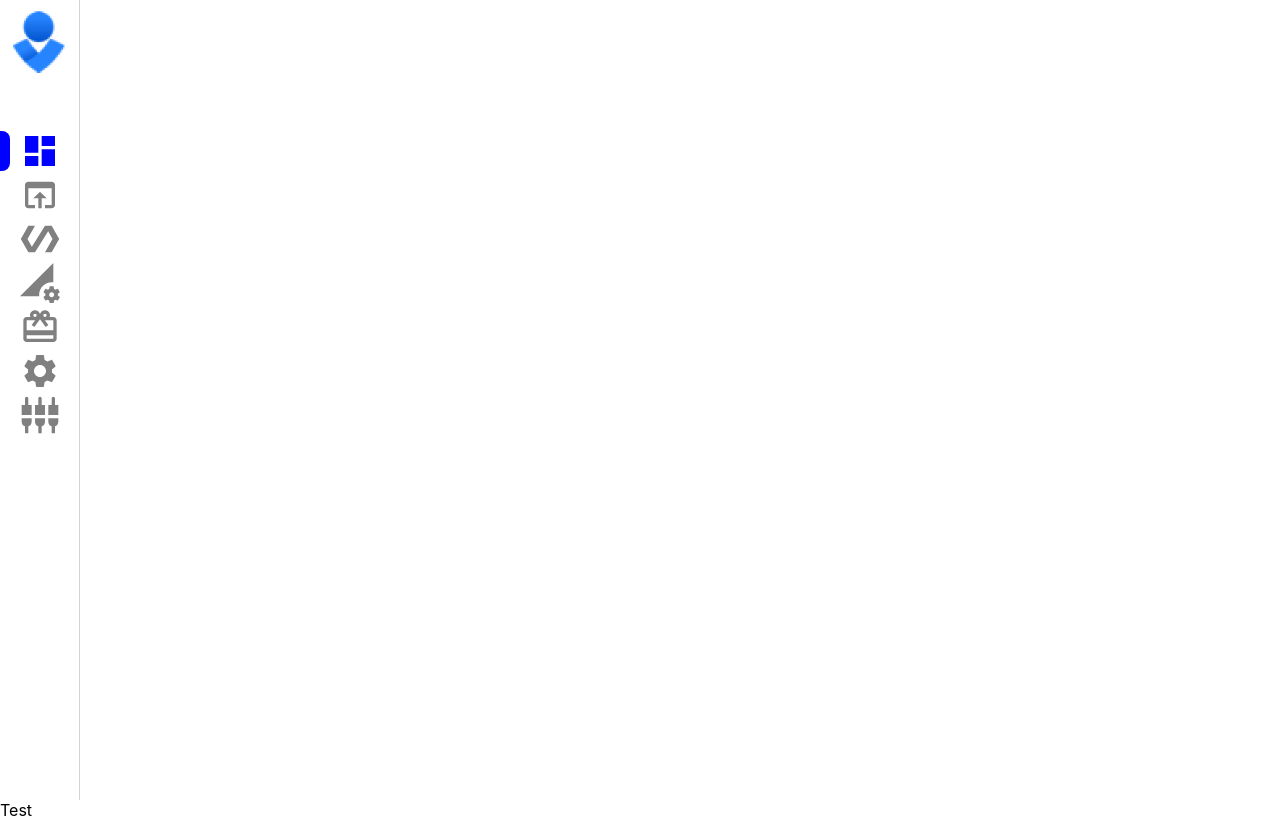
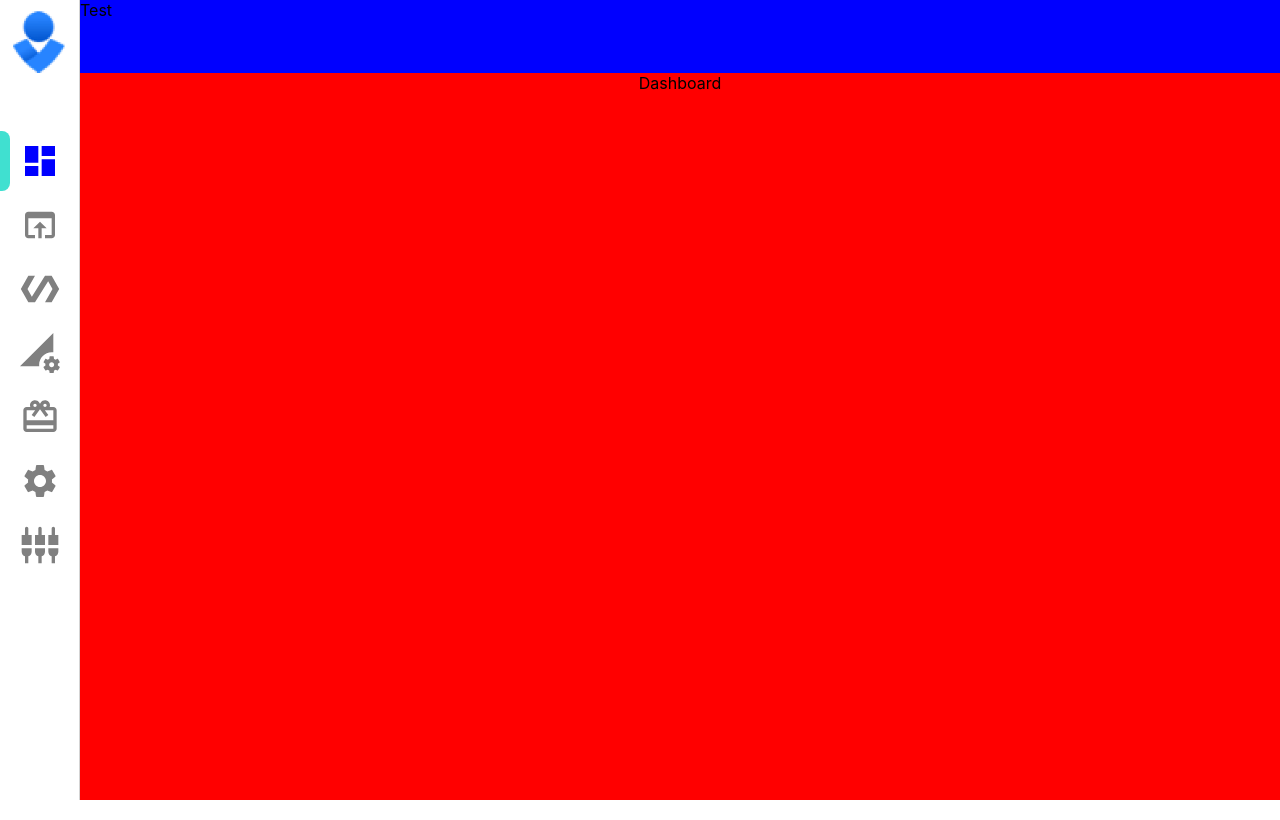
Before and after one commit to ercekal/legagreen, a React (Create React App) app: page / in a window 1280 px wide. Built offline with nearby package versions, Linux system fonts and the light colour scheme.

Commit message:
main styling is done

```diff
--- a/src/App.css
+++ b/src/App.css
@@ -1,38 +1,10 @@
 .App {
+  display: flex;
   text-align: center;
 }
 
-.App-logo {
-  height: 40vmin;
-  pointer-events: none;
-}
-
-@media (prefers-reduced-motion: no-preference) {
-  .App-logo {
-    animation: App-logo-spin infinite 20s linear;
-  }
-}
-
-.App-header {
-  background-color: #282c34;
-  min-height: 100vh;
+.App-right {
   display: flex;
   flex-direction: column;
-  align-items: center;
-  justify-content: center;
-  font-size: calc(10px + 2vmin);
-  color: white;
+  width: 100%;
 }
-
-.App-link {
-  color: #61dafb;
-}
-
-@keyframes App-logo-spin {
-  from {
-    transform: rotate(0deg);
-  }
-  to {
-    transform: rotate(360deg);
-  }
-}
--- a/src/App.js
+++ b/src/App.js
@@ -1,18 +1,64 @@
 import React from 'react';
 import {
-  BrowserRouter as Router
+  BrowserRouter as Router,
+  Switch,
+  Route
 } from "react-router-dom";
 import Sidebar from './components/Sidebar'
 import Header from './components/Header'
+import Page from './components/Page'
+import './App.css'
 
-
+const routes = [
+  {
+    to: '/',
+    exact: true,
+    component: Page
+  },
+  {
+    to: '/open',
+    component: Page
+  },
+  {
+    to: '/polymer',
+    component: Page
+  },
+  {
+    to: '/perm',
+    component: Page
+  },
+  {
+    to: '/gift',
+    component: Page
+  },
+  {
+    to: '/settings',
+    component: Page
+  },
+  {
+    to: '/filters',
+    component: Page
+  }
+]
 function App() {
   return (
     <Router>
+      <div className='App'>
         <Sidebar />
-        <div>
+        <div className='App-right'>
           <Header />
+          {routes.map((route, index) => (
+            // Render more <Route>s with the same paths as
+            // above, but different components this time.
+            <Route
+              key={index}
+              path={route.to}
+              exact={route.exact}
+              component={Page}
+            />
+          ))}
         </div>
+      </div>
     </Router>
   );
 }
--- a/src/components/Header.js
+++ b/src/components/Header.js
@@ -1,8 +1,9 @@
 import React from 'react';
+import './Header.scss'
 
 const Header = () => {
   return (
-    <div>
+    <div className='Header'>
       Test
     </div>
   );
--- /dev/null
+++ b/src/components/Header.scss
@@ -0,0 +1,6 @@
+.Header {
+  height: 80px;
+  display: flex;
+  width: 100%;
+  background-color: blue;
+}
--- /dev/null
+++ b/src/components/Page.js
@@ -0,0 +1,16 @@
+import React from 'react';
+import {
+  withRouter,
+  useLocation
+} from "react-router-dom";
+import './Page.scss'
+
+const Page = () => {
+  const location = useLocation()
+  return (
+    <div className='Page'>
+      {location.pathname === '/' ? 'Dashboard' : location.pathname}
+    </div>
+  );
+};
+export default withRouter(Page)
--- /dev/null
+++ b/src/components/Page.scss
@@ -0,0 +1,5 @@
+.Page {
+  height: 100%;
+  width: 100%;
+  background-color: red;
+}
--- a/src/components/Sidebar.js
+++ b/src/components/Sidebar.js
@@ -1,10 +1,8 @@
 import React from 'react'
 import {
-  BrowserRouter as Router,
-  Switch,
-  Route,
   Link,
-  useHistory, withRouter, useLocation
+  withRouter,
+  useLocation
 } from "react-router-dom";
 import { Dashboard,
   OpenInBrowser,
@@ -17,7 +15,7 @@ import { Dashboard,
 import './Sidebar.scss'
 import Logo from '../logo.png'
 
-const style = { fontSize: 40, color: 'gray' }
+const style = { fontSize: 40, color: 'gray', padding: '10px 0' }
 const routes = [
   {
     icon: <Dashboard style={style} />,
@@ -52,7 +50,6 @@ const routes = [
 const IconRoute = ({icon, to}) => {
   const location = useLocation()
   const active = location.pathname === to
-  console.log('location: ', location);
   return (
     <div className={`sidebar-route${active ? '-active' : ''}`}>
       <div className={`sidebar-route-bar${active ? '-active' : ''}`} />
@@ -68,6 +65,7 @@ const Sidebar = () => {
       <div className='sidebar-icons'>
         {routes.map(r => IconRoute(r))}
       </div>
+      <div className='sidebar-account'></div>
     </div>
   )
 }
--- a/src/components/Sidebar.scss
+++ b/src/components/Sidebar.scss
@@ -18,15 +18,18 @@
     }
     &-bar {
       width: 10px;
-      height: 40px;
+      height: 60px;
       margin-right: 10px;
       &-active {
         width: 10px;
-        height: 40px;
+        height: 60px;
         margin-right: 10px;
         border-radius: 0 8px 8px 0;
-        background-color: blue;
+        background-color: turquoise;
       }
     }
   }
+  &-account {
+
+  }
 }
```
